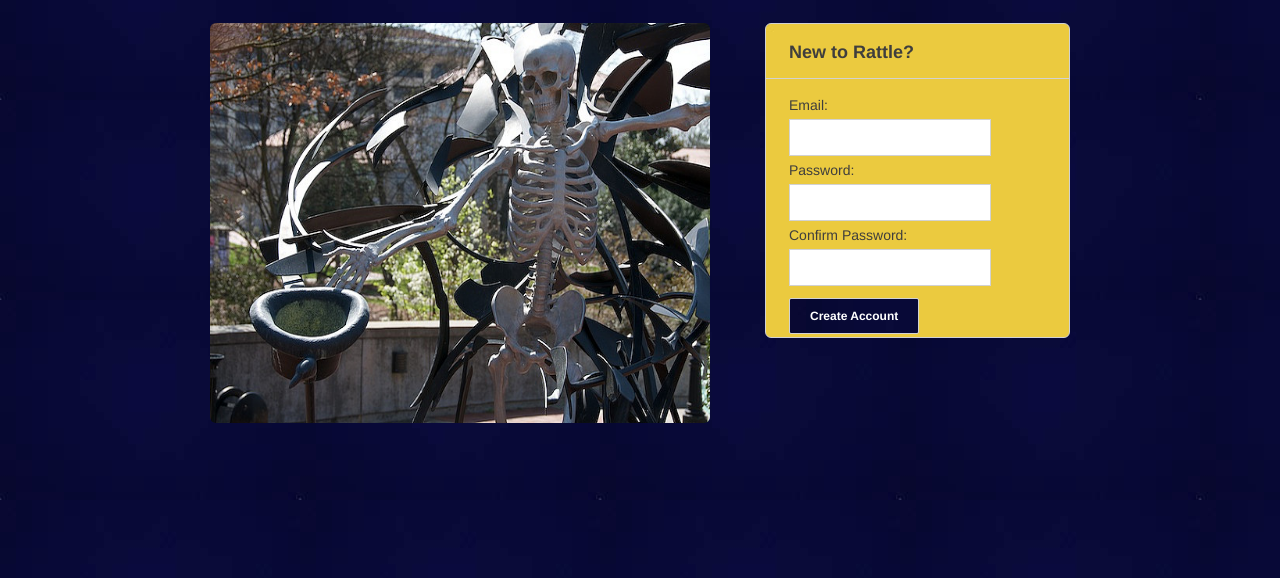
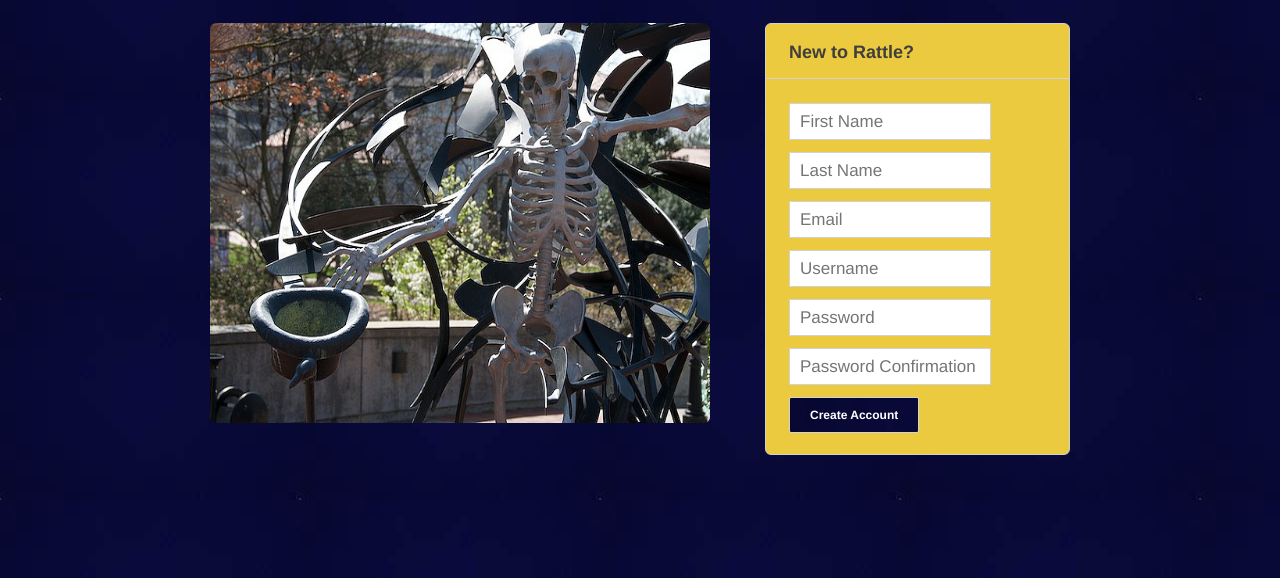
Before and after one commit to twang35/Rattle, a Django app: template rattle/templates/home.html in a window 1280 px wide. Shown: the part 100-678 px from the top of the page. Run offline with Django 3.2, Linux system fonts and the light colour scheme; the template is opened without the code that fills it, so the values that code supplies are empty.

Commit message:
added placeholders for account creation text boxes
also changed size and added content panel

```diff
--- a/rattle/templates/home.html
+++ b/rattle/templates/home.html
@@ -23,16 +23,20 @@
 	<div id="content">
 		<div class="wrapper">
 			<img src="gfx/frog.jpg" HEIGHT="400" WIDTH="500" BORDER="0">
-			<div class="panel right">
+			<div class="panel right2">
 				<h1><b>New to Rattle?</b></h1>
 				<p>
 					<form>
-						<label> Email: </label> <br/>
-						<input name="email" type="text">
-						<label> Password: </label> <br/>
-						<input name="password" type="text"> <br/>
-						<label> Confirm Password: </label> <br/>
-						<input name="password2" type="password">
+						<!-- <label> First Name: </label> <br /> -->
+						<input name="first_name" placeholder="First Name" type="text">				<!-- <label> Email: </label> <br/> -->
+						<input name="last_name" placeholder="Last Name" type="text">
+						<input name="email" placeholder="Email" type="text">
+						 <!-- <label> Username: </label> <br /> -->
+						<input name="username" placeholder="Username" type="text">
+						<!-- <label> Password: </label> <br/> -->
+						<input name="password1" placeholder="Password" type="text"> <br/>
+						<!-- <label> Confirm Password: </label> <br/> -->
+						<input name="password2" placeholder="Password Confirmation" type="password">
 						<input type="submit" value="Create Account">
 					</form>
 				</p>
--- a/rattle/templates/style.css
+++ b/rattle/templates/style.css
@@ -99,6 +99,11 @@ header div.wrapper #btnLogOut {
   height: 313px;
   float: right;
 }
+#content div.wrapper div.panel.right2 {
+  width: 303px;
+  height: 430px;
+  float: right;
+}
 #content div.wrapper div.panel.right textarea.ribbitText {
   width: 249px;
   height: 160px;
```
